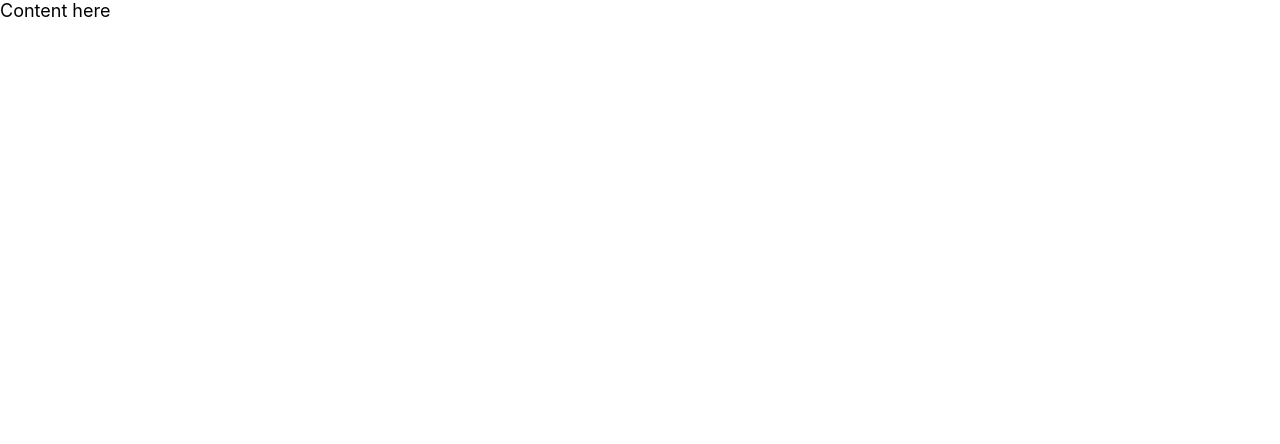
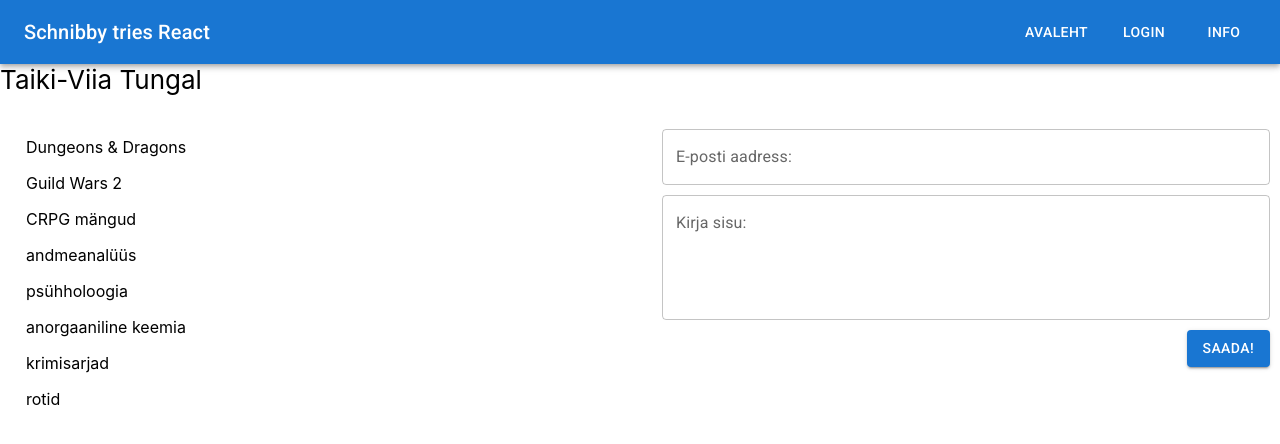
Before and after one commit to Citronnelle/schnibby-tries-react, a React (Create React App) app: page /form in a window 1280 px wide. Shown: the top 444 px of the page. Built offline with nearby package versions, Linux system fonts and the light colour scheme.

Commit message:
feat: added overarching header bar

```diff
--- a/src/App.tsx
+++ b/src/App.tsx
@@ -1,13 +1,12 @@
 import React from "react"
+import { Outlet } from "react-router-dom"
 import Header from "./components/Header"
-import { Box } from "@mui/material"
 
-function App() {
+const App = () => {
   return (
     <>
-      <Box sx={{ minHeight: "100vh", fontSize: "calc(10px + 1vmin)" }}>
-        <Header />
-      </Box>
+      <Header />
+      <Outlet />
     </>
   )
 }
--- a/src/components/Header.tsx
+++ b/src/components/Header.tsx
@@ -1,5 +1,44 @@
 import * as React from "react"
+import { NavLink } from "react-router-dom"
+import { AppBar, Box, Button, Toolbar, Typography } from "@mui/material"
 
 export default function Header() {
-  return <>Content here</>
+  return (
+    <AppBar position="static">
+      <Toolbar>
+        <Typography
+          variant="h6"
+          component="div"
+          sx={{ flexGrow: 1 }}
+        >
+          Schnibby tries React
+        </Typography>
+        <Box sx={{ display: "flex", gap: 2 }}>
+          <Button
+            color="inherit"
+            component={NavLink}
+            to="/"
+          >
+            Avaleht
+          </Button>
+
+          <Button
+            color="inherit"
+            component={NavLink}
+            to="/login"
+          >
+            Login
+          </Button>
+
+          <Button
+            color="inherit"
+            component={NavLink}
+            to="/form"
+          >
+            Info
+          </Button>
+        </Box>
+      </Toolbar>
+    </AppBar>
+  )
 }
--- a/src/index.tsx
+++ b/src/index.tsx
@@ -3,7 +3,6 @@ import ReactDOM from "react-dom/client"
 import {
   createBrowserRouter,
   createRoutesFromElements,
-  Navigate,
   Route,
   RouterProvider,
 } from "react-router-dom"
@@ -12,6 +11,7 @@ import App from "./App"
 import Info from "./components/Info"
 import MyForm from "./layout/MyForm"
 import reportWebVitals from "./reportWebVitals"
+import { Box } from "@mui/material"
 
 const basePath = process.env.PUBLIC_URL || "/"
 
@@ -23,6 +23,10 @@ const router = createBrowserRouter(
       path="/"
       element={<App />}
     >
+      <Route
+        index
+        element={<Box>Tere!</Box>}
+      />
       <Route
         path="login"
         element={<MyForm />}
```
